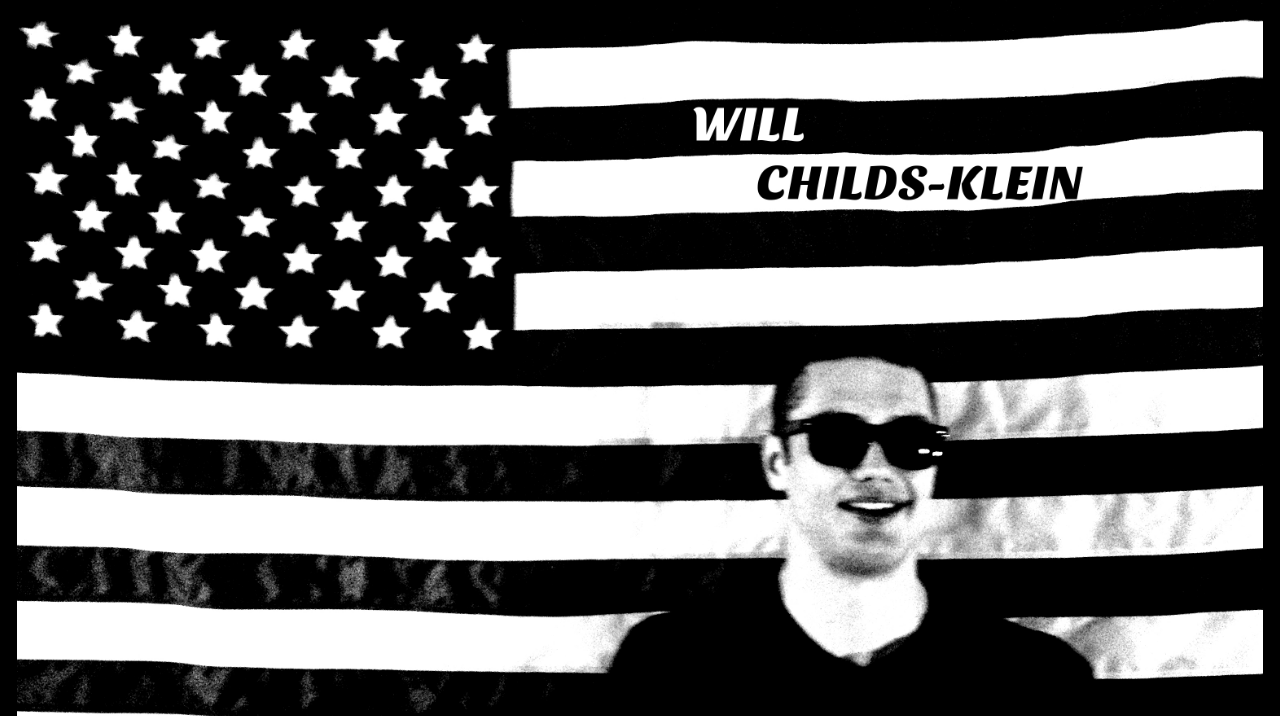
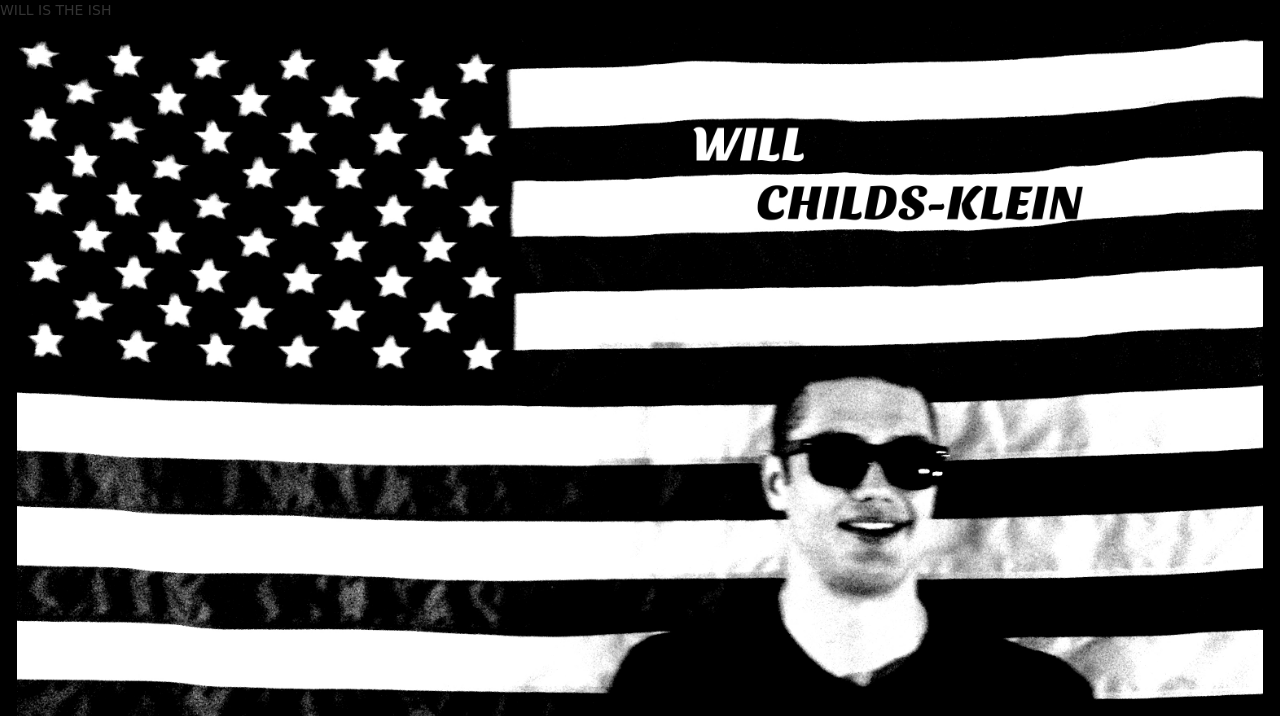
Before and after one commit to WillChilds-Klein/willchilds-klein.github.io, a plain HTML site: page index.html in a window 1280 px wide. Shown: the top 716 px of the page. Drawn offline with Linux system fonts and the light colour scheme; a web font is replaced by a local one.

Commit message:
update body
i just wanted everyone to know the truth…#SorryNotSorry

```diff
--- a/index.html
+++ b/index.html
@@ -17,6 +17,10 @@
 
 
 	<body>
+
+		<div style="text-color: red;">
+			WILL IS THE ISH
+		</div>
 
 		<div class="background-img">
 			<img src="img/bg.jpg">
```
